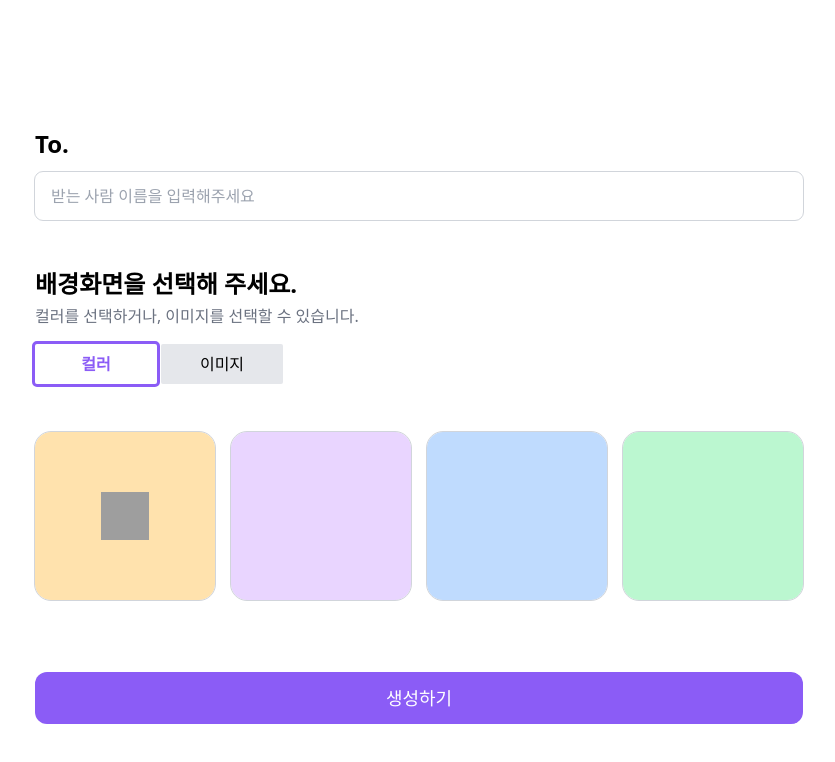
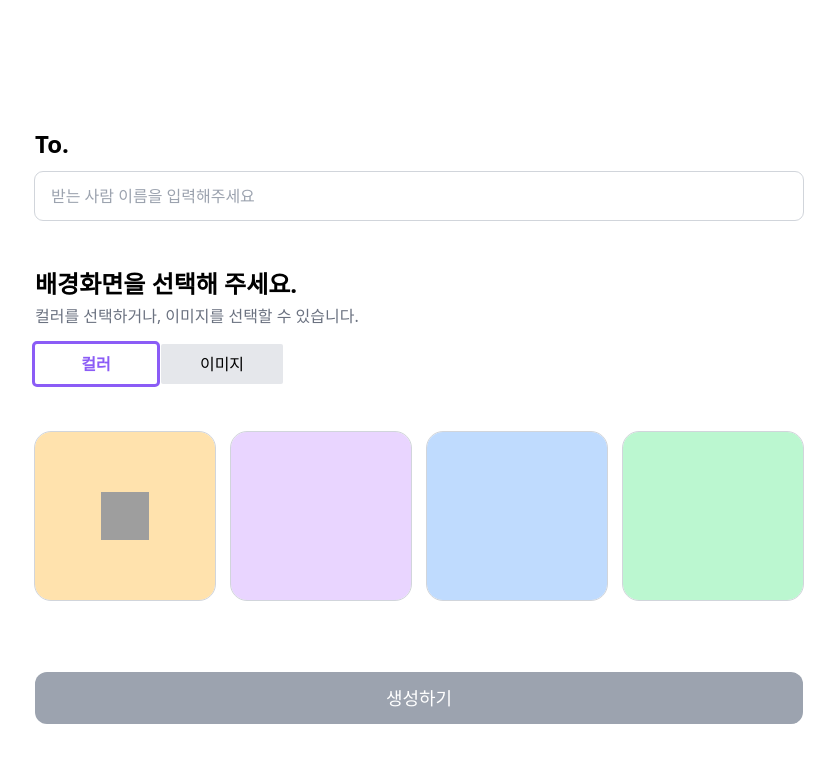
Before and after one commit to codeit-8-Sprint-Part2-Project/Rolling, a React (Create React App) app: page / in a window 1280 px wide. Shown: the top 762 px of the page, without its empty margins (221-1056 px from the left). Built offline with nearby package versions, Linux system fonts and the light colour scheme; grey boxes are pictures that could not be loaded.

Commit message:
Refactor: useSubmitForm 커스텀 훅 생성, 폼 데이터 전송 용도

```diff
--- a/src/pages/postTheme/components/Form.tsx
+++ b/src/pages/postTheme/components/Form.tsx
@@ -1,7 +1,7 @@
 import * as React from "react";
 import { ReactNode, useEffect, useState } from "react";
 import { ThemeContextProps } from "../api/ThemeProvider";
-import { useNavigate } from "react-router-dom";
+import useSubmitForm from "../hooks/useSubmitForm";
 
 interface FormProps {
   children: ReactNode;
@@ -21,7 +21,7 @@ const Form: React.FC<FormProps> = ({
   setThemeData,
 }) => {
   const [isDisabled, setIsDisabled] = useState(true);
-  const navigate = useNavigate();
+  const { handleSubmit, isSubmitting } = useSubmitForm(themeData);
 
   // 이름 유효성 검사
   const validateForm = () => {
@@ -36,36 +36,6 @@ const Form: React.FC<FormProps> = ({
     const isValid = validateForm();
     setIsDisabled(!isValid);
   }, [themeData]);
-
-  // 서버로 폼 데이터 전송, 비동기 처리
-  const handleSubmit = async (e: React.FormEvent) => {
-    e.preventDefault();
-
-    try {
-      const response = await fetch(
-        "https://rolling-api.vercel.app/8-1/recipients/",
-        {
-          method: "POST",
-          headers: {
-            "Content-Type": "application/json",
-          },
-          body: JSON.stringify(themeData),
-        }
-      );
-
-      if (!response.ok) {
-        const errorText = await response.text();
-        throw new Error(`서버 응답 에러: ${response.status} ${errorText}`);
-      }
-
-      const result = await response.json();
-      console.log("폼 데이터 전송 완료:", result);
-
-      navigate(`/post/${themeData.id}`);
-    } catch (error) {
-      console.error("폼 데이터 전송 실패:", error);
-    }
-  };
 
   // 버튼 클릭 시 폼 제출
   const onButtonClick = (e: React.MouseEvent<HTMLButtonElement>) => {
@@ -90,8 +60,9 @@ const Form: React.FC<FormProps> = ({
       <button
         type="button"
         onClick={onButtonClick}
-        disabled={isDisabled}
-        className="mt-6 h-[52px] rounded-xl bg-violet-500 text-white text-lg "
+        disabled={isDisabled || isSubmitting}
+        className={`mt-6 h-[52px] rounded-xl text-white text-lg
+         ${isDisabled ? "bg-gray-400" : "bg-violet-500"}`}
       >
         생성하기
       </button>
--- /dev/null
+++ b/src/pages/postTheme/hooks/useSubmitForm.tsx
@@ -0,0 +1,44 @@
+import { useState } from "react";
+import { useNavigate } from "react-router-dom";
+import { ThemeContextProps } from "../api/ThemeProvider";
+
+const useSubmitForm = (themeData: ThemeContextProps["themeData"]) => {
+  const [isSubmitting, setIsSubmitting] = useState(false);
+  const navigate = useNavigate();
+
+  const handleSubmit = async (e: React.FormEvent) => {
+    e.preventDefault();
+    setIsSubmitting(true);
+
+    try {
+      const response = await fetch(
+        "https://rolling-api.vercel.app/8-1/recipients/",
+        {
+          method: "POST",
+          headers: {
+            "Content-Type": "application/json",
+          },
+          body: JSON.stringify(themeData),
+        }
+      );
+
+      if (!response.ok) {
+        const errorText = await response.text();
+        throw new Error(`서버 응답 에러: ${response.status} ${errorText}`);
+      }
+
+      const result = await response.json();
+      console.log("폼 데이터 전송 완료:", result);
+
+      navigate(`/post/${themeData.id}`);
+    } catch (error) {
+      console.error("폼 데이터 전송 실패:", error);
+    } finally {
+      setIsSubmitting(false);
+    }
+  };
+
+  return { handleSubmit, isSubmitting };
+};
+
+export default useSubmitForm;
```
